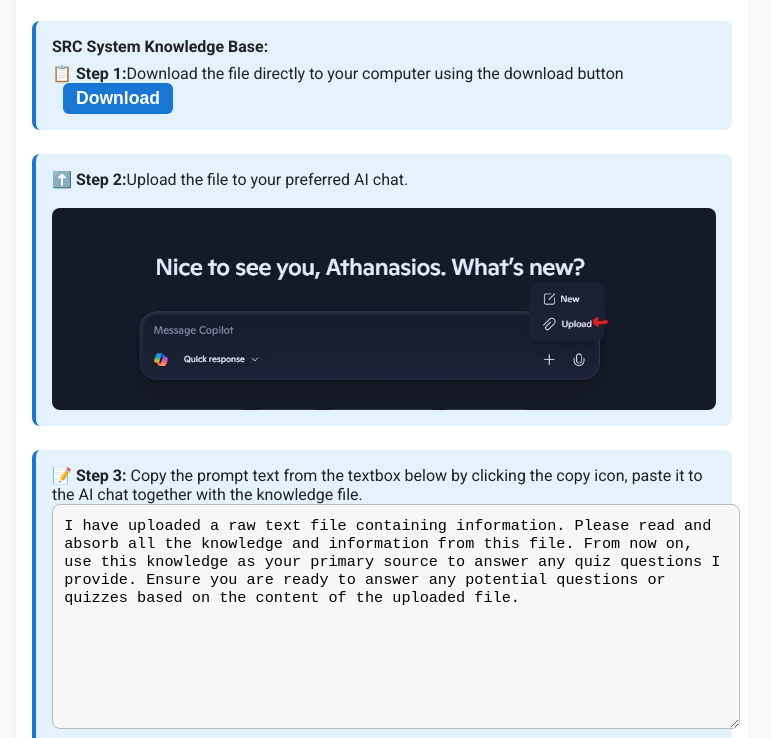
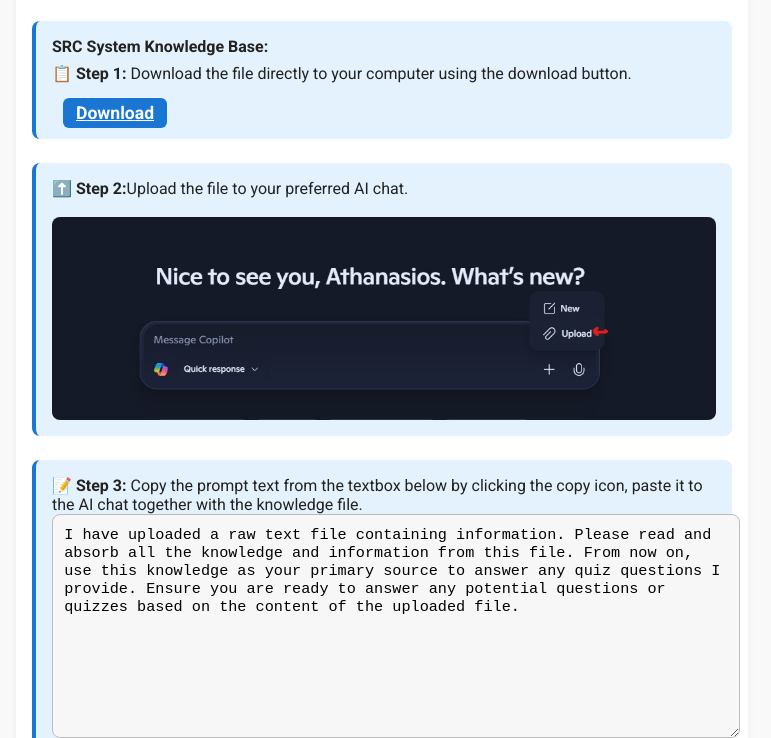
Before and after one commit to ZiSo89/ZiSo89.github.io, a plain HTML site: page knapp/guide.html in a window 1280 px wide. Shown: the part 94-832 px from the top of the page, without its empty margins (258-1029 px from the left). Drawn offline with Linux system fonts and the light colour scheme.

Commit message:
fix download button

```diff
--- a/knapp/guide.html
+++ b/knapp/guide.html
@@ -109,11 +109,10 @@
         <div class="step">
             <label class="textbox-label" for="knowledgeBox">SRC System Knowledge Base:</label>
             <span class="icon">📋</span>
-            <strong>Step 1:</strong>Download the file directly to your computer using the
-            download button
+            <strong>Step 1:</strong> Download the file directly to your computer using the download button.
             <br>
-            <button class="download-btn" onclick="downloadKnowledge()">Download</button>
-            <span class="copied-msg" id="copiedMsg1">Copied!</span>
+            <br>
+            <a href="ai_input_knowledge_for_src.txt" download class="download-btn">Download</a>
         </div>
         <div class="step">
             <span class="icon">⬆️</span>
```
